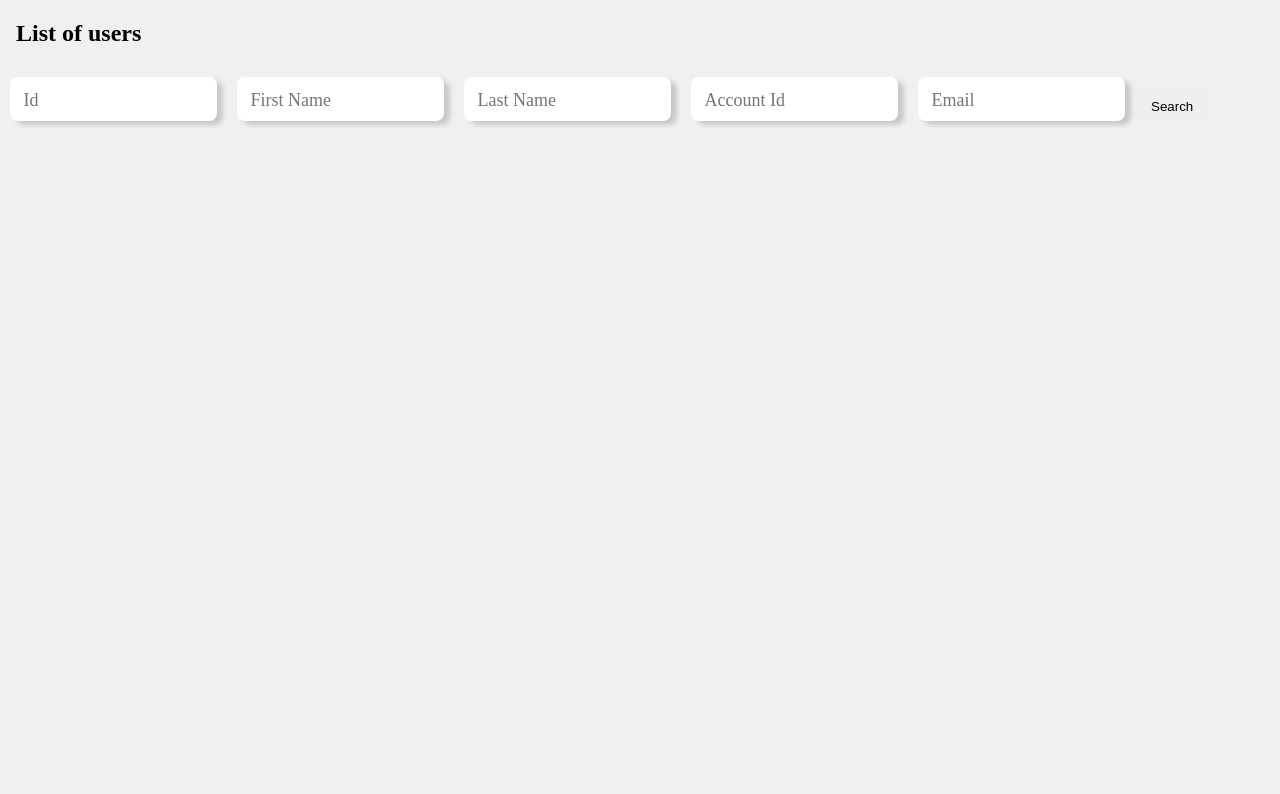
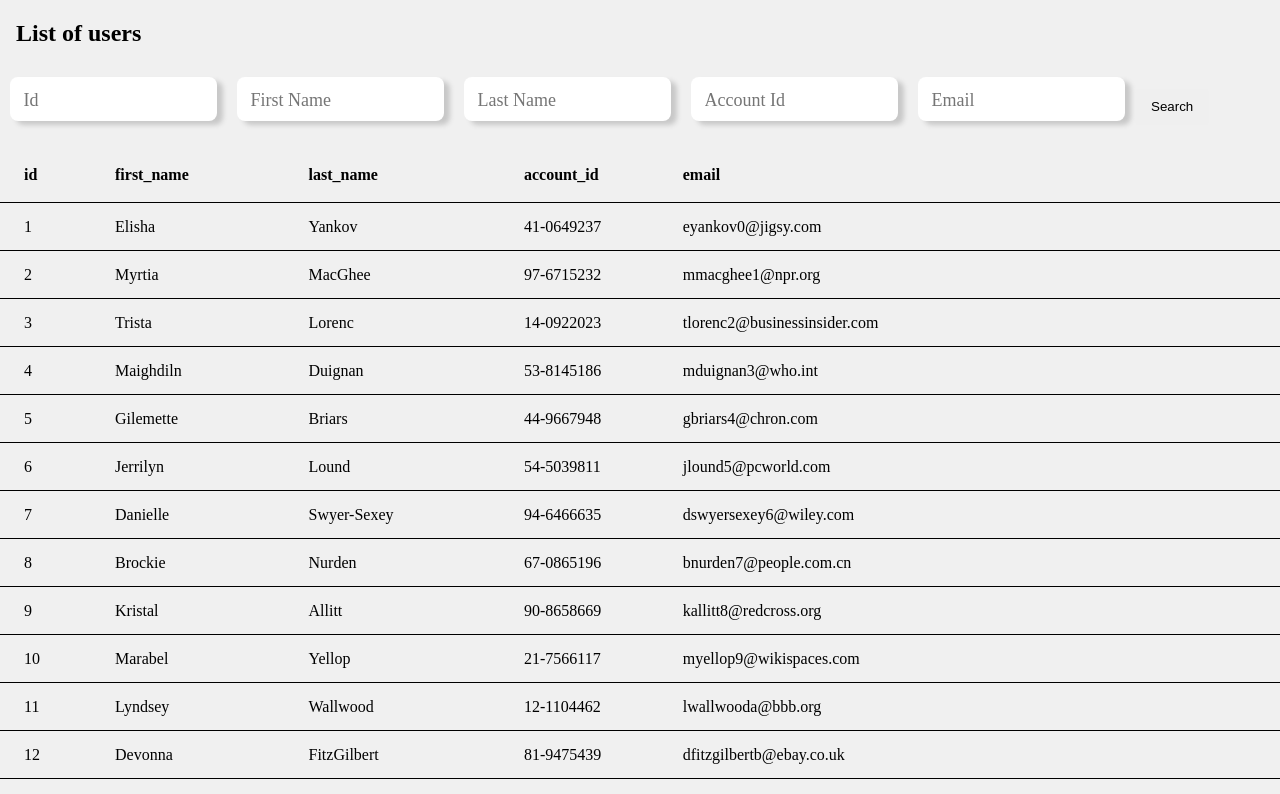
Before and after one commit to danouche93/mizrahi-test-template-nyw3mo, an Angular app: page /users-list in a window 1280 px wide. Shown: the top 794 px of the page. Built offline with nearby package versions, Linux system fonts and the light colour scheme.

Commit message:
2 files modified, 6 added, 9 deleted

```diff
--- a/src/app/app-routing.ts
+++ b/src/app/app-routing.ts
@@ -1,6 +1,6 @@
 import { NgModule } from "@angular/core";
 import { RouterModule, Routes } from "@angular/router";
-import { UsersListComponent } from "./users-list/users-list.component";
+import { UsersListComponent } from "./components/users-list/users-list.component";
 
 const routes: Routes = [
   {
--- a/src/app/app.module.ts
+++ b/src/app/app.module.ts
@@ -7,13 +7,12 @@ import { MatInputModule } from '@angular/material/input';
 
 import { AppComponent } from './app.component';
 import { AppRoutingModule } from './app-routing';
-import { UsersListComponent } from './users-list/users-list.component';
+import { UsersListComponent } from './components/users-list/users-list.component';
 import { UsersService } from './services/users.service';
 import { HttpClientModule } from '@angular/common/http';
 import { MatListModule } from '@angular/material/list';
-import { UserItemComponent } from './user-item/user-item.component';
 import { MatCardModule } from '@angular/material/card';
-import { FiltersComponent } from './filters/filters.component';
+import { FiltersComponent } from './components/filters/filters.component';
 import { MatButtonModule } from '@angular/material/button';
 import { MatTableModule } from '@angular/material/table';
 
@@ -34,7 +33,6 @@ import { MatTableModule } from '@angular/material/table';
   declarations: [
     AppComponent,
     UsersListComponent,
-    UserItemComponent,
     FiltersComponent,
   ],
   providers: [UsersService],
--- a/src/app/filters/filters.component.ts
+++ b/src/app/components/filters/filters.component.ts
@@ -1,5 +1,5 @@
 import { Component, EventEmitter, OnInit, Output } from '@angular/core';
-import { User } from '../models/user';
+import { User } from '../../models/user';
 
 @Component({
   selector: 'app-filters',
--- /dev/null
+++ b/src/app/components/users-list/users-list.component.html
@@ -0,0 +1,43 @@
+<div style="background-color:#F0F0F0;height:100%">
+  <mat-toolbar>
+    <h2>List of users</h2>
+  </mat-toolbar>
+  <app-filters (searchEvent)="filter($event)"></app-filters>
+  <div>
+    <div *ngIf="users.length == 0">No users found</div>
+    <table
+      mat-table
+      *ngIf="users.length > 0"
+      [dataSource]="users"
+      class="mat-elevation-z8"
+    >
+      <ng-container matColumnDef="id">
+        <th mat-header-cell *matHeaderCellDef>id</th>
+        <td mat-cell *matCellDef="let user">{{user.id}}</td>
+      </ng-container>
+
+      <ng-container matColumnDef="first_name">
+        <th mat-header-cell *matHeaderCellDef>first_name</th>
+        <td mat-cell *matCellDef="let user">{{user.first_name}}</td>
+      </ng-container>
+
+      <ng-container matColumnDef="last_name">
+        <th mat-header-cell *matHeaderCellDef>last_name</th>
+        <td mat-cell *matCellDef="let user">{{user.last_name}}</td>
+      </ng-container>
+
+      <ng-container matColumnDef="email">
+        <th mat-header-cell *matHeaderCellDef>email</th>
+        <td mat-cell *matCellDef="let user">{{user.email}}</td>
+      </ng-container>
+
+      <ng-container matColumnDef="account_id">
+        <th mat-header-cell *matHeaderCellDef>account_id</th>
+        <td mat-cell *matCellDef="let user">{{user.account_id}}</td>
+      </ng-container>
+
+      <tr mat-header-row *matHeaderRowDef="displayedColumns"></tr>
+      <tr mat-row *matRowDef="let row; columns: displayedColumns"></tr>
+    </table>
+  </div>
+</div>
--- a/src/app/users-list/users-list.component.ts
+++ b/src/app/components/users-list/users-list.component.ts
@@ -1,6 +1,6 @@
 import { Component, OnInit } from '@angular/core';
-import { User } from '../models/user';
-import { UsersService } from '../services/users.service';
+import { User } from '../../models/user';
+import { UsersService } from '../../services/users.service';
 
 @Component({
   selector: 'app-users-list',
@@ -10,7 +10,7 @@ import { UsersService } from '../services/users.service';
 export class UsersListComponent implements OnInit {
 
   users: User[] = [];
-  displayedColumns: ["id", "first_name", "last_name", "account_id", "email"]
+  displayedColumns = ["id", "first_name", "last_name", "account_id", "email"]
 
   constructor(private userService: UsersService) { }
 
--- a/src/app/user-item/user-item.component.css
+++ /dev/null
@@ -1,9 +0,0 @@
-.item {
-  margin: 10px;
-  padding: 13px;
-  font-size: large;
-  font-weight: 500;
-  background-color: #fff;
-  border-radius: 8px;
-  box-shadow: 6px 4px 5px #c8c8c8;
-}
--- a/src/app/user-item/user-item.component.html
+++ /dev/null
@@ -1,4 +0,0 @@
-<div class="item">
-  {{ user.id }}, {{ user.first_name }}, {{ user.last_name }},
-  {{ user.account_id }}, {{ user.email }}
-</div>
--- a/src/app/user-item/user-item.component.ts
+++ /dev/null
@@ -1,18 +0,0 @@
-import { Component, Input, OnInit } from '@angular/core';
-import { User } from '../models/user';
-
-@Component({
-  selector: 'app-user-item',
-  templateUrl: './user-item.component.html',
-  styleUrls: ['./user-item.component.css']
-})
-export class UserItemComponent implements OnInit {
-
-  @Input() user: User;
-
-  constructor() { }
-
-  ngOnInit() {
-  }
-
-}
--- a/src/app/users-list/users-list.component.html
+++ /dev/null
@@ -1,39 +0,0 @@
-<div style="background-color:#F0F0F0;height:100%">
-  <mat-toolbar>
-    <h2>List of users</h2>
-  </mat-toolbar>
-  <app-filters (searchEvent)="filter($event)"></app-filters>
-  <div>
-    <div *ngIf="users.length == 0">No users found</div>
-    <table mat-table *ngIf="users.length > 0" [dataSource]="users" class="mat-elevation-z8">
-
-    <ng-container matColumnDef="id">
-      <th mat-header-cell *matHeaderCellDef> id </th>
-      <td mat-cell *matCellDef="let user"> {{user.id}} </td>
-    </ng-container>
-
-    <ng-container matColumnDef="first_name">
-      <th mat-header-cell *matHeaderCellDef> first_name </th>
-      <td mat-cell *matCellDef="let user"> {{user.first_name}} </td>
-    </ng-container>
-
-    <ng-container matColumnDef="last_name">
-      <th mat-header-cell *matHeaderCellDef> last_name </th>
-      <td mat-cell *matCellDef="let user"> {{user.last_name}} </td>
-    </ng-container>
-
-    <ng-container matColumnDef="email">
-      <th mat-header-cell *matHeaderCellDef> email </th>
-      <td mat-cell *matCellDef="let user"> {{user.email}} </td>
-    </ng-container>
-
-    <ng-container matColumnDef="account_id">
-    <th mat-header-cell *matHeaderCellDef> account_id </th>
-    <td mat-cell *matCellDef="let user"> {{user.account_id}} </td>
-  </ng-container>
-
-    <tr mat-header-row *matHeaderRowDef="displayedColumns"></tr>
-    <tr mat-row *matRowDef="let row; columns: displayedColumns;"></tr>
-  </table>
-  </div>
-</div>
```
Also changed, not shown: src/app/components/filters/filters.component.css (renamed from src/app/filters/filters.component.css), src/app/components/filters/filters.component.html (renamed from src/app/filters/filters.component.html), src/app/components/users-list/users-list.component.css (renamed from src/app/users-list/users-list.component.css).
